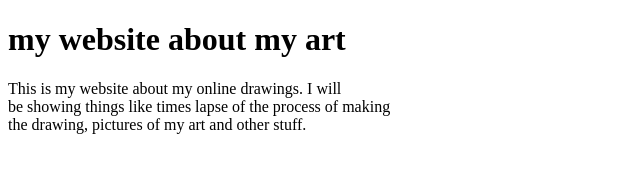
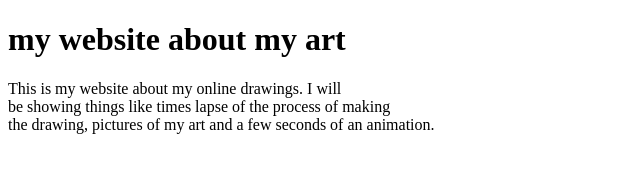
Before and after one commit to lilcman98/index.html, a plain HTML site: page index.html in a window 1280 px wide. Shown: the whole page, without its empty margins (0-640 px from the left). Drawn offline with Linux system fonts and the light colour scheme.

Commit message:
Update index.html

```diff
--- a/index.html
+++ b/index.html
@@ -10,4 +10,4 @@
 
   <p>This is my website about my online drawings. I will<br>
     be showing things like times lapse of the process of making<br>
-    the drawing, pictures of my art and other stuff.
+    the drawing, pictures of my art and a few seconds of an animation. <br>
```
